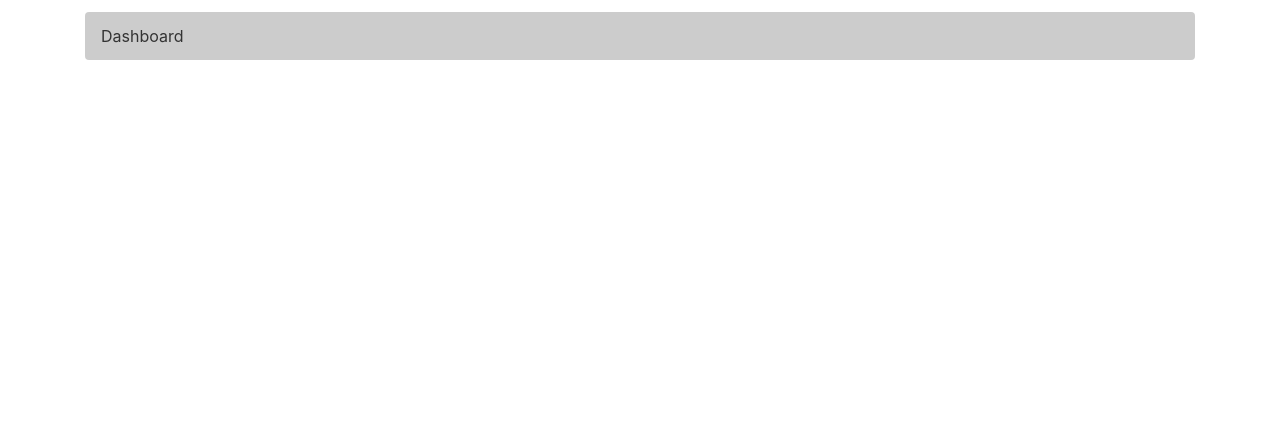
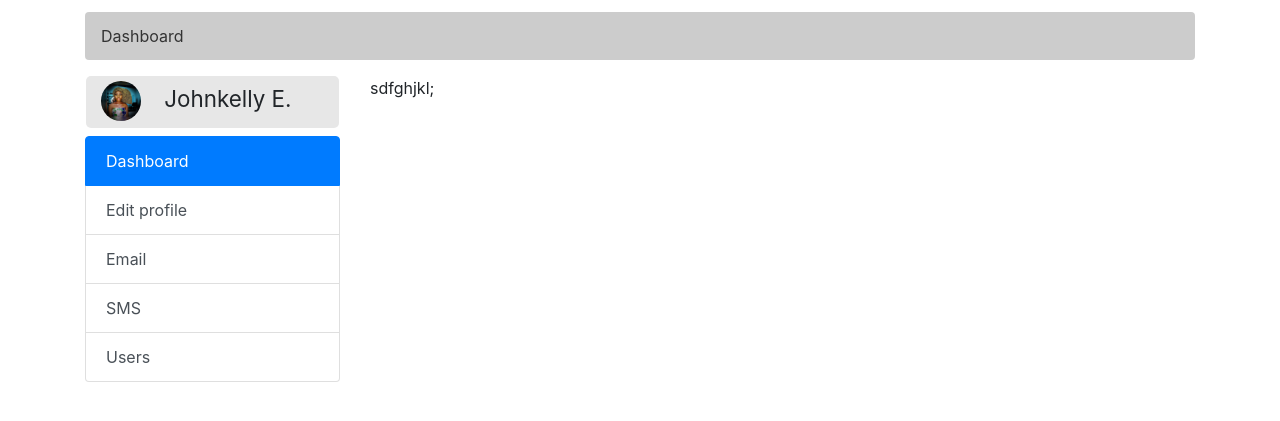
Before and after one commit to johnkellyebhohon/comms-portal, a plain HTML site: page admin.html in a window 1280 px wide. Shown: the part 117-538 px from the top of the page. Drawn offline with nearby package versions, Linux system fonts and the light colour scheme.

Commit message:
added profile photo and list group

```diff
--- a/admin.html
+++ b/admin.html
@@ -90,6 +90,35 @@
             </div>
         </section>
 
+        <section id="main">
+            <div class="container">
+                <div class="row">
+                    <div class="col-sm-12 col-md-3 col-lg-3">
+                        <div class="row imgPhoto">
+                            <div class="col-3">
+                                <img src="./images/Voice2one.jpeg" width="40" height="40" alt="personal image" class="">
+                            </div>
+                            <div class="col-9">
+                                <h3><small>Johnkelly E.</small></h3>
+                            </div>
+                        </div>
+                        <div class="list-group">
+                            <a href="#" class="list-group-item list-group-item-action active">
+                                Dashboard
+                            </a>
+                            <a href="#" class="list-group-item list-group-item-action">Edit profile</a>
+                            <a href="#" class="list-group-item list-group-item-action">Email</a>
+                            <a href="#" class="list-group-item list-group-item-action">SMS</a>
+                            <a href="#" class="list-group-item list-group-item-action">Users</a>
+                        </div>
+                    </div>
+                    <div class="col-sm-12 col-md-9 col-lg-9">
+                        sdfghjkl;
+                    </div>
+                </div>
+            </div>
+        </section>
+
         <script src="https://code.jquery.com/jquery-3.4.1.slim.min.js"
             integrity="sha384-J6qa4849blE2+poT4WnyKhv5vZF5SrPo0iEjwBvKU7imGFAV0wwj1yYfoRSJoZ+n" crossorigin="anonymous">
         </script>
--- a/css/main.css
+++ b/css/main.css
@@ -59,3 +59,18 @@
 .breadcrumb o {
     color: #333;
 }
+
+/* main page  */
+
+.imgPhoto {
+    margin-bottom: 8px;
+    background: #e7e7e7;
+    border-radius: 5px;
+    padding: 5px 0px 5px 0px;
+    margin-left: 1px;
+    margin-right: 1px;
+}
+
+.imgPhoto img {
+    border-radius: 50px;
+}
```
